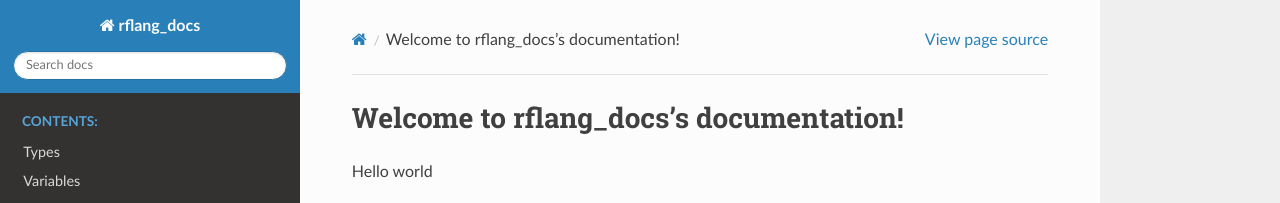
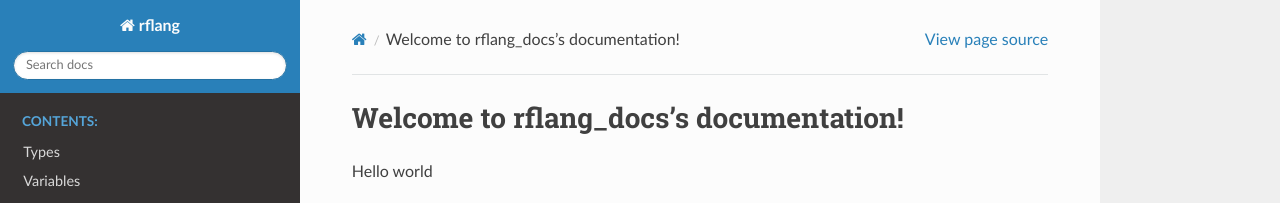
Before and after one commit to rfmineguy/rflang-rtd, a Sphinx documentation site: the page built from source/index.rst, in a window 1280 px wide. Shown: the top 203 px of the page. Built offline with Sphinx 7.4.7 and the Read the Docs theme 2.0.0, drawn with Linux system fonts in a browser that asks for light colours.

Commit message:
Changed name of sphinx-rtd project name

```diff
--- a/source/conf.py
+++ b/source/conf.py
@@ -6,7 +6,7 @@
 # -- Project information -----------------------------------------------------
 # https://www.sphinx-doc.org/en/master/usage/configuration.html#project-information
 
-project = 'rflang_docs'
+project = 'rflang'
 copyright = '2023, Riley Fischer'
 author = 'Riley Fischer'
 
```
Also changed, not shown: 3 other files.
